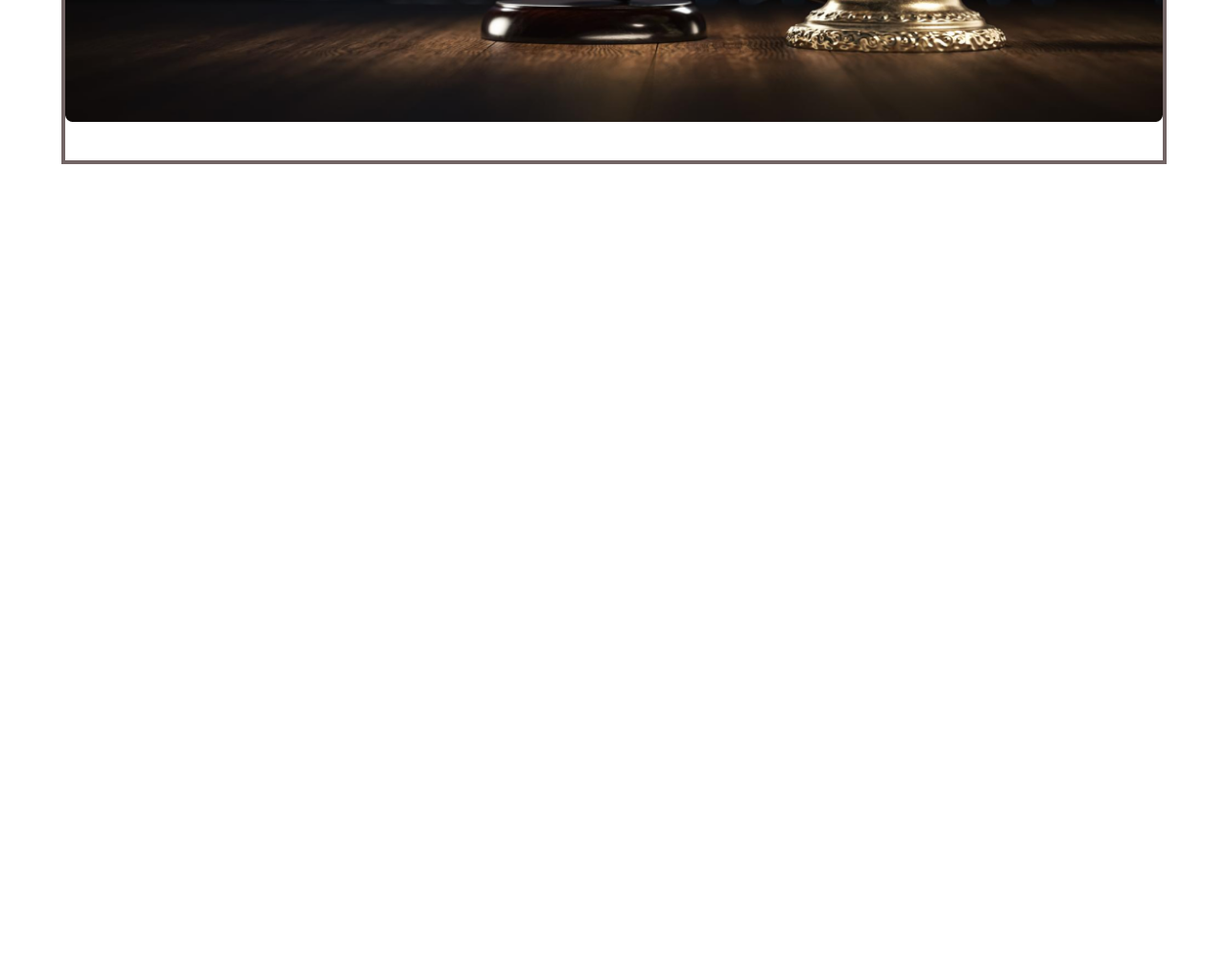
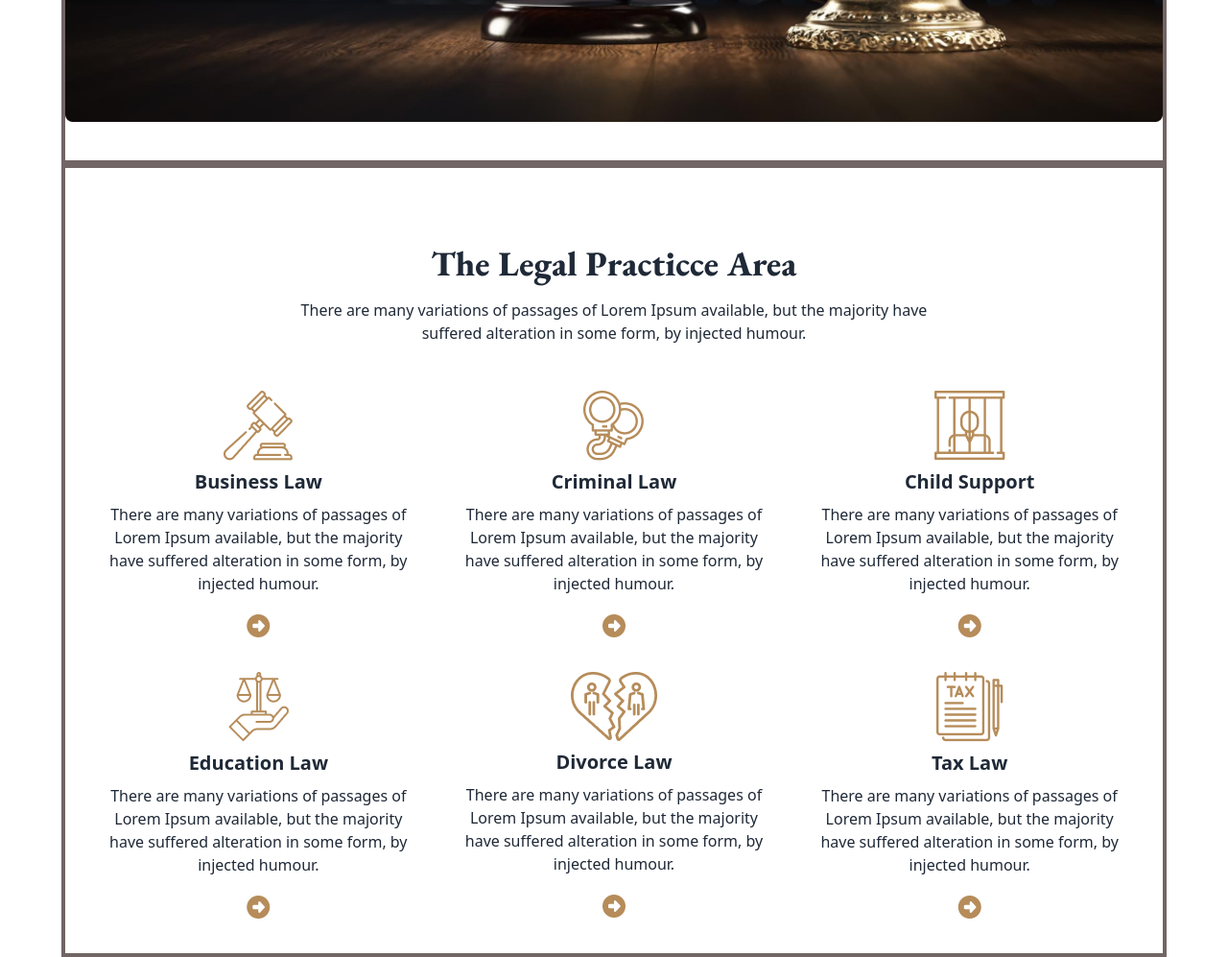
Before and after one commit to A01711575013/Legal-Slolution-Web, a plain HTML site: page index.html in a window 1280 px wide. Shown: the part 579-1576 px from the top of the page at 96% size. Before the commit the page ends 800 px from the top, so only its background shows below. Drawn offline with nearby package versions, Linux system fonts and the light colour scheme.

Commit message:
Law Parctice Section complete

```diff
--- a/index.html
+++ b/index.html
@@ -74,20 +74,81 @@
             </div>
             <div>
                 <div class="absolute top-0 lg:absolute lg:top-24 lg:left-64 text-white text-center">
-                    <h1 class="text-xl mt-2 lg:text-6xl font-extrabold font-garamond z-30">We Provide Effective <br> Legal Solutions
+                    <h1 class="text-xl mt-2 lg:text-6xl font-extrabold font-garamond z-30">We Provide Effective <br>
+                        Legal Solutions
                     </h1>
-                    <p class="text-sm mt-2 lg:text-lg lg:p-6">There are many variations of passages of Lorem Ipsum available, but the majority <br>
+                    <p class="text-sm mt-2 lg:text-lg lg:p-6">There are many variations of passages of Lorem Ipsum
+                        available, but the majority <br>
                         have suffered alteration in some form, by injected humour.</p>
                     <div class="mt-4 lg:mt-4 lg:ml-12  ">
                         <input type="search" id="fname" name="fname" placeholder="Search Your Services"
                             class="py-1 lg:py-3 lg:px-24 lg:border-4   rounded-lg">
 
-                        <button class="bg-[#B68C5A] py-1 lg:py-3 px-10 lg:ml-8 font-poppins font-semibold">Search</button>
+                        <button
+                            class="bg-[#B68C5A] py-1 lg:py-3 px-10 lg:ml-8 font-poppins font-semibold">Search</button>
                     </div>
                 </div>
             </div>
         </nav-banner>
     </header>
+    <main class="max-w-6xl mx-auto border-4 border-[#726565]">
+        <!-- Legal Areas -->
+        <div>
+            <div class="text-center mt-20">
+                <h3 class="text-4xl font-extrabold font-garamond">The Legal Practicce Area</h3>
+                <p class="p-4">There are many variations of passages of Lorem Ipsum available, but the majority have
+                    <br> suffered alteration in some form, by injected humour.</p>
+            </div>
+        </div>
+
+        <div class="grid grid-cols-2 lg:grid-cols-3 gap-8 p-8">
+            <div class="text-center">
+                <img src="images/business.png" alt="" class="w-15 mx-auto">
+                <h2 class="text-xl font-semibold p-2">Business Law</h2>
+                <p class="pb-4">There are many variations of passages of Lorem Ipsum available, but the majority have
+                    suffered alteration in some form, by injected humour.</p>
+                <div class="text-2xl text-[#B68C5A]"><i class="fa-solid fa-circle-right"></i></div>
+            </div>
+
+            <div class="text-center">
+                <img src="images/criminal.png" alt="" class="w-15 mx-auto">
+                <h2 class="text-xl font-semibold p-2">Criminal Law</h2>
+                <p class="pb-4">There are many variations of passages of Lorem Ipsum available, but the majority have
+                    suffered alteration in some form, by injected humour.</p>
+                <div class="text-2xl text-[#B68C5A]"><i class="fa-solid fa-circle-right"></i></div>
+            </div>
+
+            <div class="text-center">
+                <img src="images/child.png" alt="" class="w-15 mx-auto">
+                <h2 class="text-xl font-semibold p-2">Child Support</h2>
+                <p class="pb-4">There are many variations of passages of Lorem Ipsum available, but the majority have
+                    suffered alteration in some form, by injected humour.</p>
+                <div class="text-2xl text-[#B68C5A]"><i class="fa-solid fa-circle-right"></i></div>
+            </div>
+            <div class="text-center">
+                <img src="images/education.png" alt="" class="w-15 mx-auto">
+                <h2 class="text-xl font-semibold p-2">Education Law</h2>
+                <p class="pb-4">There are many variations of passages of Lorem Ipsum available, but the majority have
+                    suffered alteration in some form, by injected humour.</p>
+                <div class="text-2xl text-[#B68C5A]"><i class="fa-solid fa-circle-right"></i></div>
+            </div>
+            <div class="text-center">
+                <img src="images/divorce.png" alt="" class="w-15 mx-auto">
+                <h2 class="text-xl font-semibold p-2">Divorce Law</h2>
+                <p class="pb-4">There are many variations of passages of Lorem Ipsum available, but the majority have
+                    suffered alteration in some form, by injected humour.</p>
+                <div class="text-2xl text-[#B68C5A]"><i class="fa-solid fa-circle-right"></i></div>
+            </div>
+            <div class="text-center">
+                <img src="images/tax.png" alt="" class="w-15 mx-auto">
+                <h2 class="text-xl font-semibold p-2">Tax Law</h2>
+                <p class="pb-4">There are many variations of passages of Lorem Ipsum available, but the majority have
+                    suffered alteration in some form, by injected humour.</p>
+                <div class="text-2xl text-[#B68C5A]"><i class="fa-solid fa-circle-right"></i></div>
+            </div>
+
+        </div>
+    </main>
 </body>
 
 </html>
```
